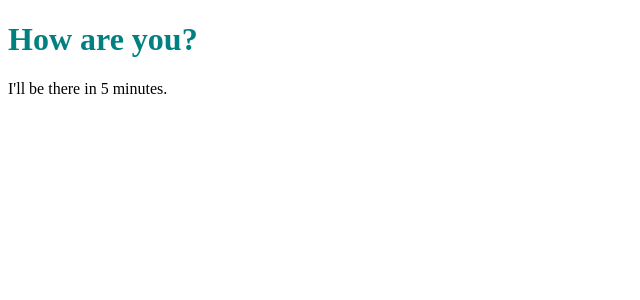
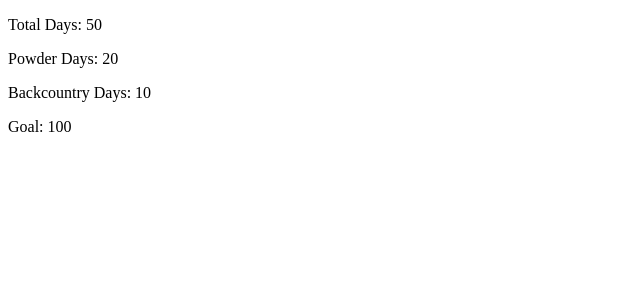
Before and after one commit to iamwebwiz/react-essential-training-linkedin, a React (Create React App) app: page / in a window 1280 px wide. Shown: the top 300 px of the page, without its empty margins (0-640 px from the left). Built offline with nearby package versions, Linux system fonts and the light colour scheme.

Commit message:
Refactor JSX

```diff
--- a/src/index.js
+++ b/src/index.js
@@ -16,21 +16,44 @@
 // Learn more about service workers: https://bit.ly/CRA-PWA
 // serviceWorker.unregister();
 
-import React from 'react'
-import ReactDOM from 'react-dom'
+import React, { Component } from 'react'
+import { render } from 'react-dom'
 
-class Message extends React.Component {
+let skiData = {
+  total: 50,
+  powder: 20,
+  backcountry: 10,
+  goal: 100,
+}
+
+class SkiDayCounter extends Component {
   render() {
+    const { total, powder, backcountry, goal } = this.props
     return (
-      <div>
-        <h1 style={{ color: this.props.color }}>{this.props.msg}</h1>
-        <p>I'll be there in {this.props.minutes} minutes.</p>
-      </div>
+      <section>
+        <div>
+          <p>Total Days: {total}</p>
+        </div>
+        <div>
+          <p>Powder Days: {powder}</p>
+        </div>
+        <div>
+          <p>Backcountry Days: {backcountry}</p>
+        </div>
+        <div>
+          <p>Goal: {goal}</p>
+        </div>
+      </section>
     )
   }
 }
 
-ReactDOM.render(
-  <Message minutes={5} color="teal" msg="How are you?" />,
+render(
+  <SkiDayCounter
+    total={skiData.total}
+    powder={skiData.powder}
+    backcountry={skiData.backcountry}
+    goal={skiData.goal}
+  />,
   document.getElementById('root')
 )
```
